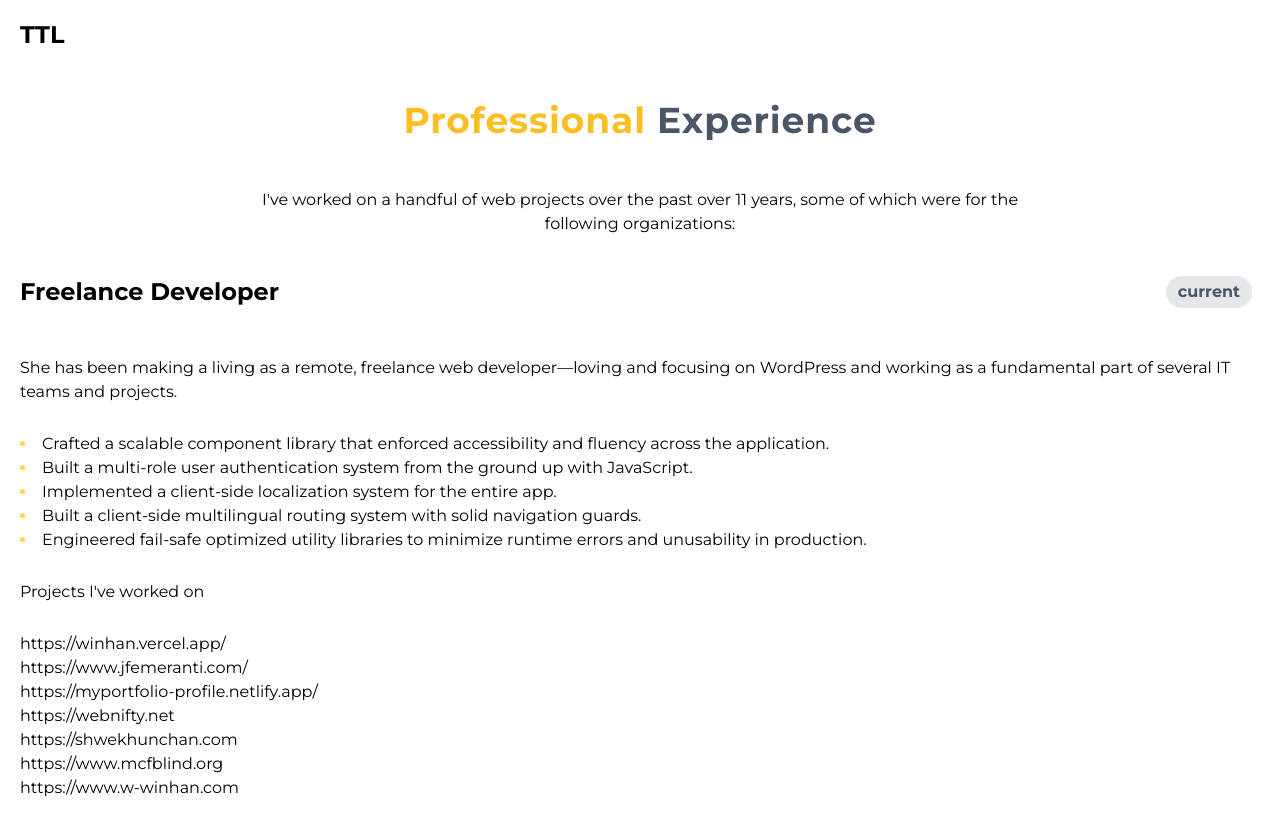
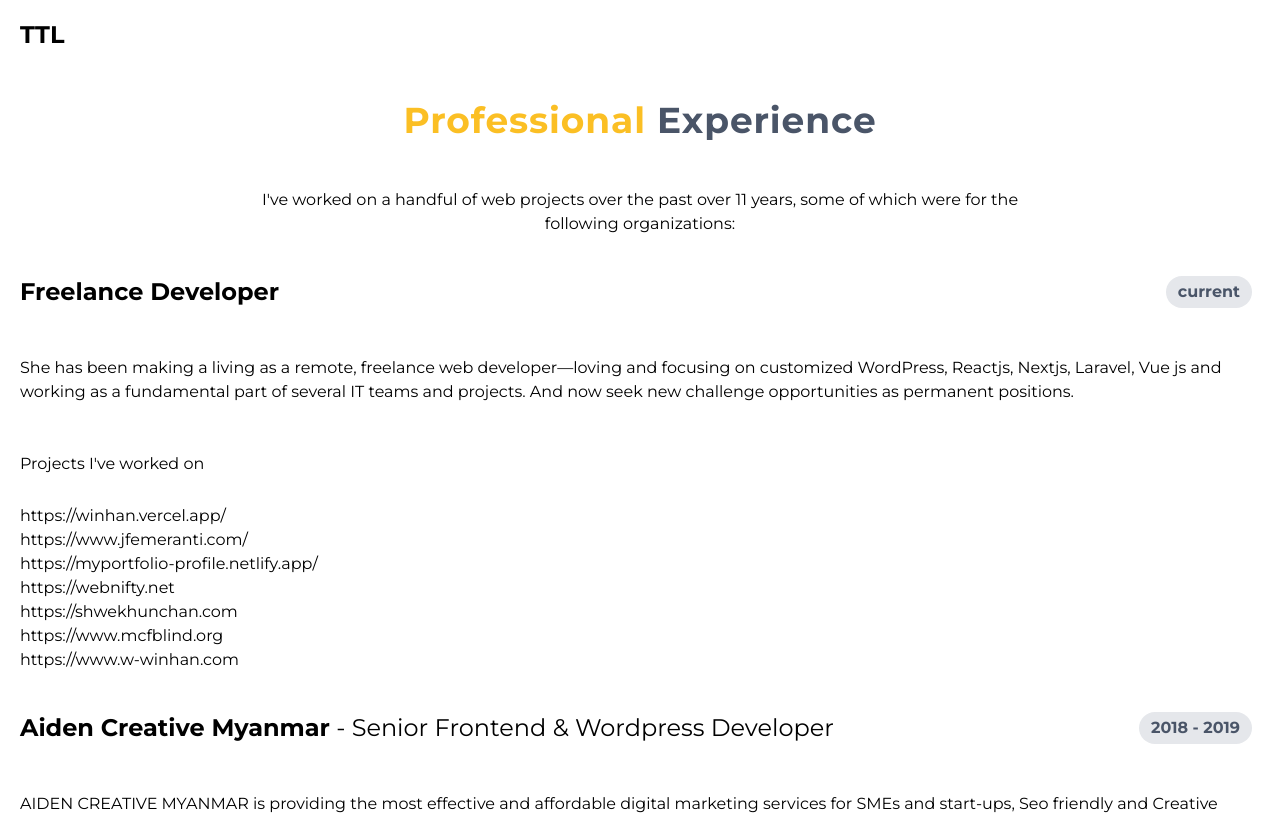
Before and after one commit to julymoe/myportfolio, a Next.js app: page /experience in a window 1280 px wide. Shown: the top 815 px of the page. Built offline with nearby package versions, Linux system fonts and the light colour scheme.

Commit message:
update text

```diff
--- a/components/Experience.jsx
+++ b/components/Experience.jsx
@@ -42,31 +42,10 @@ const Experience = () => {
             </span>
           </div>
           <div>
-            <p className="pb-7">
-            She has  been making a living as a remote, freelance web developer—loving and focusing on WordPress and working as a fundamental part of several IT teams and projects.
+            <p className="pb-5">
+            She has  been making a living as a remote, freelance web developer—loving and focusing on customized WordPress, Reactjs, Nextjs, Laravel, Vue js and  working as a fundamental part of several IT teams and projects. And now seek new challenge opportunities as permanent positions.
             </p>
-            <ul className="marker:text-amber-300 list-disc list-inside">
-              <li>
-                Crafted a scalable component library that enforced accessibility
-                and fluency across the application.
-              </li>
-              <li>
-                Built a multi-role user authentication system from the ground up
-                with JavaScript.
-              </li>
-              <li>
-                Implemented a client-side localization system for the entire
-                app.
-              </li>
-              <li>
-                Built a client-side multilingual routing system with solid
-                navigation guards.
-              </li>
-              <li>
-                Engineered fail-safe optimized utility libraries to minimize
-                runtime errors and unusability in production.
-              </li>
-            </ul>
+
             <p className="py-7">Projects I&apos;ve worked on</p>
             <ul>
               <li>
```
Also changed, not shown: 1 other file (tests, documents, lock files or other folders).
